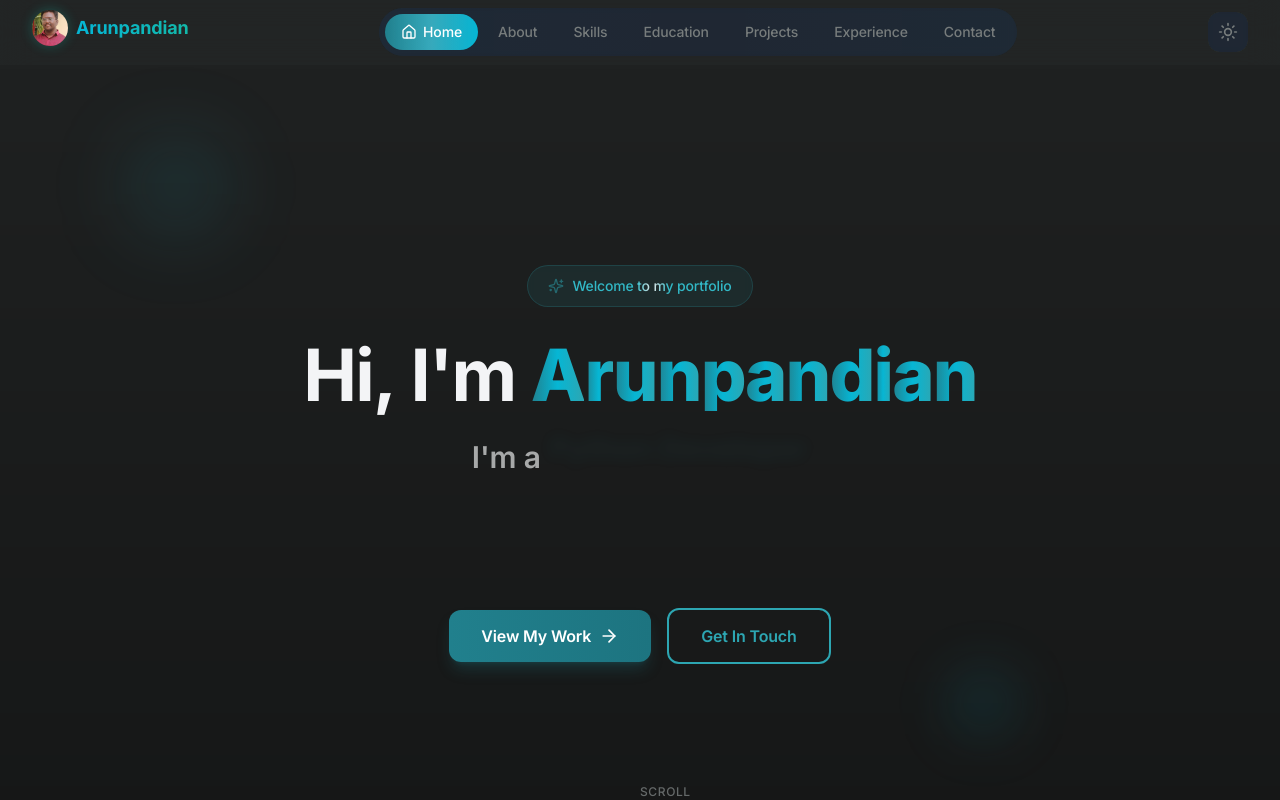
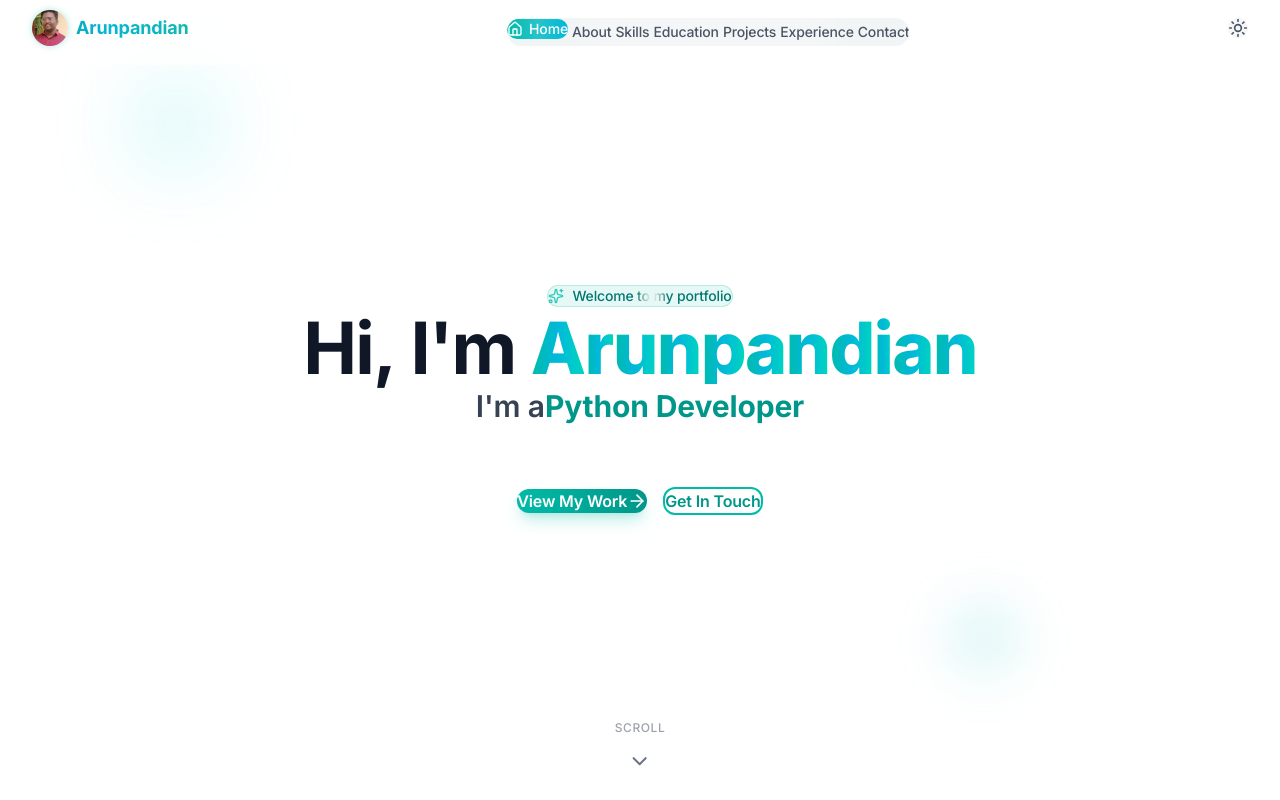
Before and after one commit to arunpandian9159/portfolio-3d, a Next.js app: page / in a window 1280 px wide. Shown: the top 800 px of the page. Built offline with nearby package versions, Linux system fonts and the light colour scheme.

Commit message:
feat: Introduce comprehensive global CSS for styling and animations, add resume, and remove `framer-motion` and `lucide-react` dependencies.

```diff
--- a/postcss.config.js
+++ b/postcss.config.js
@@ -1,6 +1,5 @@
 module.exports = {
   plugins: {
-    tailwindcss: {},
-    autoprefixer: {},
+    '@tailwindcss/postcss': {},
   },
 }
--- a/src/app/globals.css
+++ b/src/app/globals.css
@@ -1,6 +1,4 @@
-@tailwind base;
-@tailwind components;
-@tailwind utilities;
+@import 'tailwindcss';
 
 /* Font is already loaded via next/font/google in layout.tsx - no need for @import */
 
@@ -219,18 +217,23 @@
   }
 }
 
-/* Focus styles */
+/* Focus styles - now defined as a regular class without @apply */
 .focus-ring {
-  @apply focus:outline-none focus:ring-2 focus:ring-teal-500 focus:ring-offset-2 dark:focus:ring-teal-400 dark:focus:ring-offset-gray-800;
+  outline: none;
+}
+
+.focus-ring:focus {
+  outline: none;
+  box-shadow: 0 0 0 2px var(--color-teal-500, #14b8a6), 0 0 0 4px rgba(255, 255, 255, 0.8);
 }
 
 /* Button styles */
 .btn-primary {
-  @apply bg-gradient-to-r from-teal-500 to-teal-600 hover:from-teal-600 hover:to-teal-700 text-white font-semibold px-6 py-3 rounded-xl transition-all duration-300 focus-ring shadow-lg shadow-teal-500/25 hover:shadow-xl hover:shadow-teal-500/30 hover:-translate-y-0.5;
+  @apply bg-gradient-to-r from-teal-500 to-teal-600 hover:from-teal-600 hover:to-teal-700 text-white font-semibold px-6 py-3 rounded-xl transition-all duration-300 shadow-lg shadow-teal-500/25 hover:shadow-xl hover:shadow-teal-500/30 hover:-translate-y-0.5 focus:outline-none focus:ring-2 focus:ring-teal-500 focus:ring-offset-2;
 }
 
 .btn-outline {
-  @apply border-2 border-teal-500 text-teal-600 hover:bg-teal-500 hover:text-white font-semibold px-6 py-3 rounded-xl transition-all duration-300 focus-ring hover:shadow-lg hover:shadow-teal-500/20 hover:-translate-y-0.5;
+  @apply border-2 border-teal-500 text-teal-600 hover:bg-teal-500 hover:text-white font-semibold px-6 py-3 rounded-xl transition-all duration-300 hover:shadow-lg hover:shadow-teal-500/20 hover:-translate-y-0.5 focus:outline-none focus:ring-2 focus:ring-teal-500 focus:ring-offset-2;
 }
 
 /* Card styles */
@@ -301,7 +304,7 @@
 
 /* Form styles */
 .form-input {
-  @apply w-full px-4 py-3 border border-gray-300 dark:border-gray-600 rounded-lg bg-white dark:bg-gray-800 text-gray-900 dark:text-gray-100 focus-ring transition-colors duration-200;
+  @apply w-full px-4 py-3 border border-gray-300 dark:border-gray-600 rounded-lg bg-white dark:bg-gray-800 text-gray-900 dark:text-gray-100 transition-colors duration-200 focus:outline-none focus:ring-2 focus:ring-teal-500 focus:ring-offset-2;
 }
 
 .form-label {
@@ -310,10 +313,9 @@
 
 /* Floating shapes */
 .floating-shape {
-  @apply absolute opacity-20 animate-float;
-  animation-duration: 6s;
-  animation-timing-function: ease-in-out;
-  animation-iteration-count: infinite;
+  position: absolute;
+  opacity: 0.2;
+  animation: float 6s ease-in-out infinite;
 }
 
 /* Timeline styles */
```
Also changed, not shown: package.json (+13 -12 lines), 2 other files (tests, documents, lock files or other folders).
